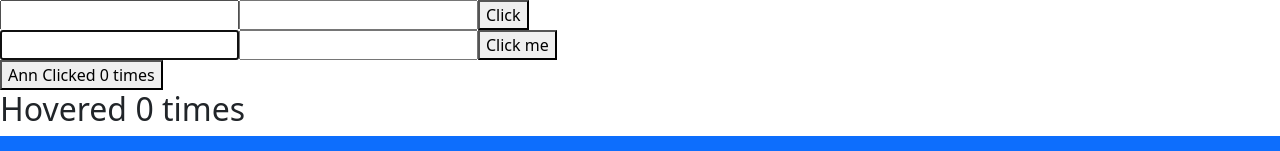
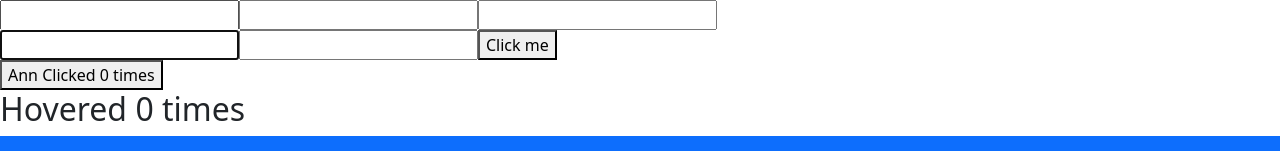
Before and after one commit to khanummarg/mytodo, a React (Create React App) app: page / in a window 1280 px wide. Shown: the top 151 px of the page. Built offline with nearby package versions, Linux system fonts and the light colour scheme; no server answers.

Commit message:
HOOC useState, useEffect, useRef

```diff
--- a/src/demo/Hooks.js
+++ b/src/demo/Hooks.js
@@ -1,33 +1,91 @@
-import React, { useState } from "react";
+import React, { useState, useEffect, useRef } from "react";
 
 export default function Hooks() {
-  const [name, setName] = useState("");
-  const [surname, setSurname] = useState("");
+
+  const [values, setValues] = useState({
+    name: '',
+    surname: '',
+    info: {
+      address: 'Yerevan',
+      age: 15
+    }
+  });
+
+  const elemRef = useRef();
+
+  console.log('elemRef', elemRef)
+  //componentDidMount, conponentDidUpdate
+
+  // useEffect(() =>{
+  //   console.log('useEffect');
+  // })
+
+
+
+
+   //componentDidMount, conponentDidUpdate
+
+  //  useEffect(() =>{
+  //   console.log('useEffect');
+  // }, [values]);
+
+
+ //componentDidMount
+
+//  useEffect(() =>{
+//   console.log('useEffect');
+// }, []);
+
+
+
+
+//componentDidMount
+
+useEffect(() =>{
+  console.log('useEffect');
+
+  return ()=> {
+    console.log('componentWillUnmount')
+  }
+}, []);
 
   return (
     <div>
       <input
+        ref = {elemRef}
         type="text"
-        value={name}
+        value={values.name}
         onChange={(event) => {
-          setName(event.target.value);
+          setValues({
+            ...values,
+            name: event.target.value
+          });
         }}
       />
       <input
         type="text"
-        value={surname}
+        value={values.surname}
         onChange={(event) => {
-          setSurname(event.target.value);
+          setValues({
+            ...values,
+            surname:event.target.value
+          });
         }}
       />
-      <button
-        onClick={() => {
-          console.log("name", name);
-          console.log("surname", surname);
+      <input
+        type="text"
+
+        onChange={(event) => {
+          setValues({
+            ...values,
+            info: {
+            ...values.info,
+            address:event.target.value
+            }
+          });
         }}
-      >
-        Click
-      </button>
+      />
+
     </div>
   );
 }
```
